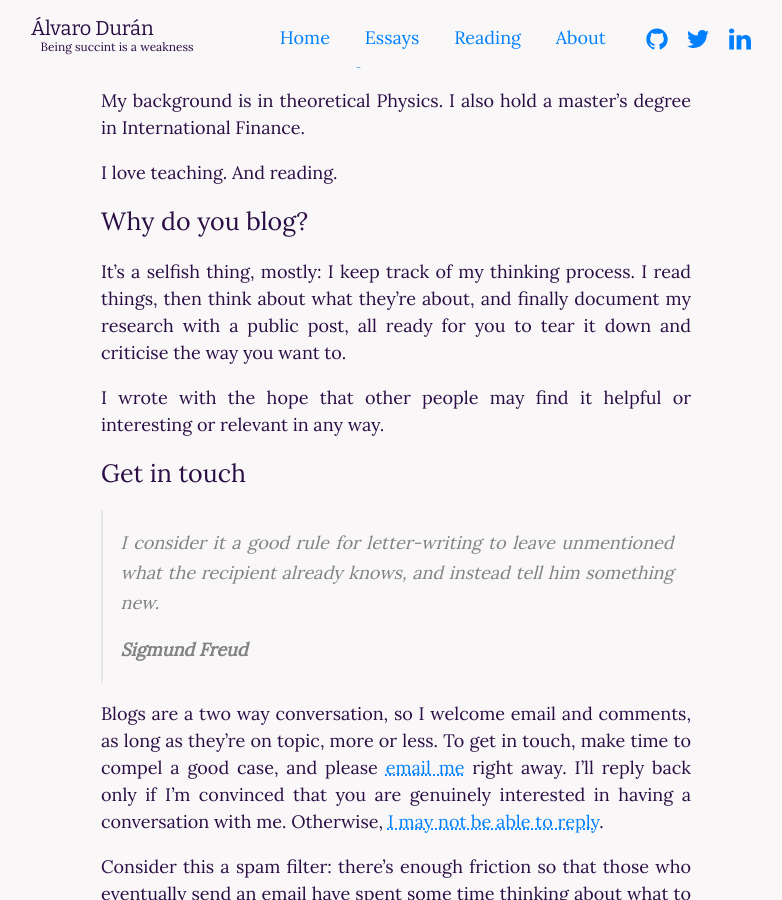
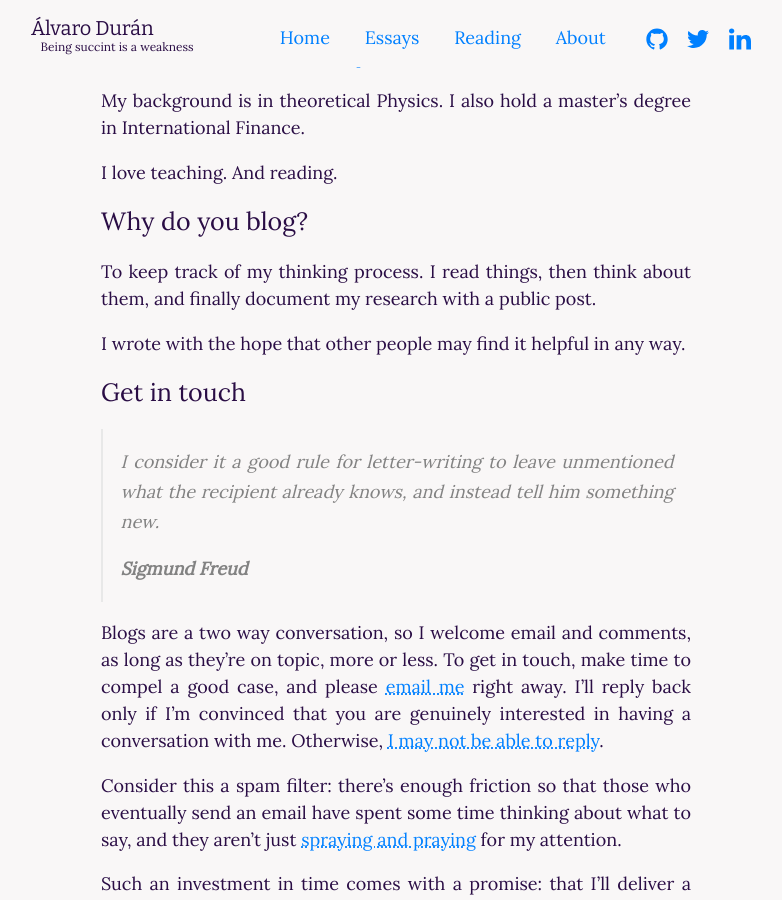
Before and after one commit to ohduran/ohduran.github.io, a Jekyll site: the page built from 04contact.md, in a window 1280 px wide and 900 px high, scrolled down 312 px. Shown: the whole window, without its empty margins (244-1026 px from the left). Built offline with Jekyll 4.4.1, drawn with Linux system fonts in a browser that asks for light colours.

Commit message:
edit link

```diff
--- a/04contact.md
+++ b/04contact.md
@@ -16,9 +16,9 @@ I love teaching. And reading.
 
 ### Why do you blog?
 
-It's a selfish thing, mostly: I keep track of my thinking process. I read things, then think about what they're about, and finally document my research with a public post, all ready for you to tear it down and criticise the way you want to.
+To keep track of my thinking process. I read things, then think about them, and finally document my research with a public post.
 
-I wrote with the hope that other people may find it helpful or interesting or relevant in any way.
+I wrote with the hope that other people may find it helpful in any way.
 
 ### Get in touch
 
--- a/_includes/footer.html
+++ b/_includes/footer.html
@@ -30,7 +30,7 @@
       </div>
 
       <div class="footer-col footer-col-1">
-        <a href="/contact" id="no-text-decoration"><h2 class="footer-heading" id="left-aligned">About</h2></a>
+        <a href="/about" id="no-text-decoration"><h2 class="footer-heading" id="left-aligned">About</h2></a>
         <ul>
           <li><a id="no-text-decoration" href="/pilot"><h4 id="left-aligned">My Story</h4></a>
           <li><a id="no-text-decoration" href="/subjects/journal"><h4  id="left-aligned">Journal</h4></a>
--- a/_includes/postfooter.html
+++ b/_includes/postfooter.html
@@ -1,3 +1,3 @@
 <div class="post-footer">
-  <p>Feel free to <a href="/contact">contact me</a> if you have questions or suggestions.
+  <p>Feel free to <a href="/about">contact me</a> if you have questions or suggestions.
 </div>
--- a/_layouts/index.html
+++ b/_layouts/index.html
@@ -4,7 +4,7 @@ layout: default
 <div class="intro">
   <div class="intro-text">
     <img class="profile-pic" src="/assets/profile-pic.png" alt="">
-    <h1>Hi, I'm <a href="/contact">Álvaro</a>!</h1>
+    <h1>Hi, I'm <a href="/about">Álvaro</a>!</h1>
     <div class="about-me">
       {{ content }}
     </div>
```
Also changed, not shown: other parts of 04contact.md (+1 -1 lines).
